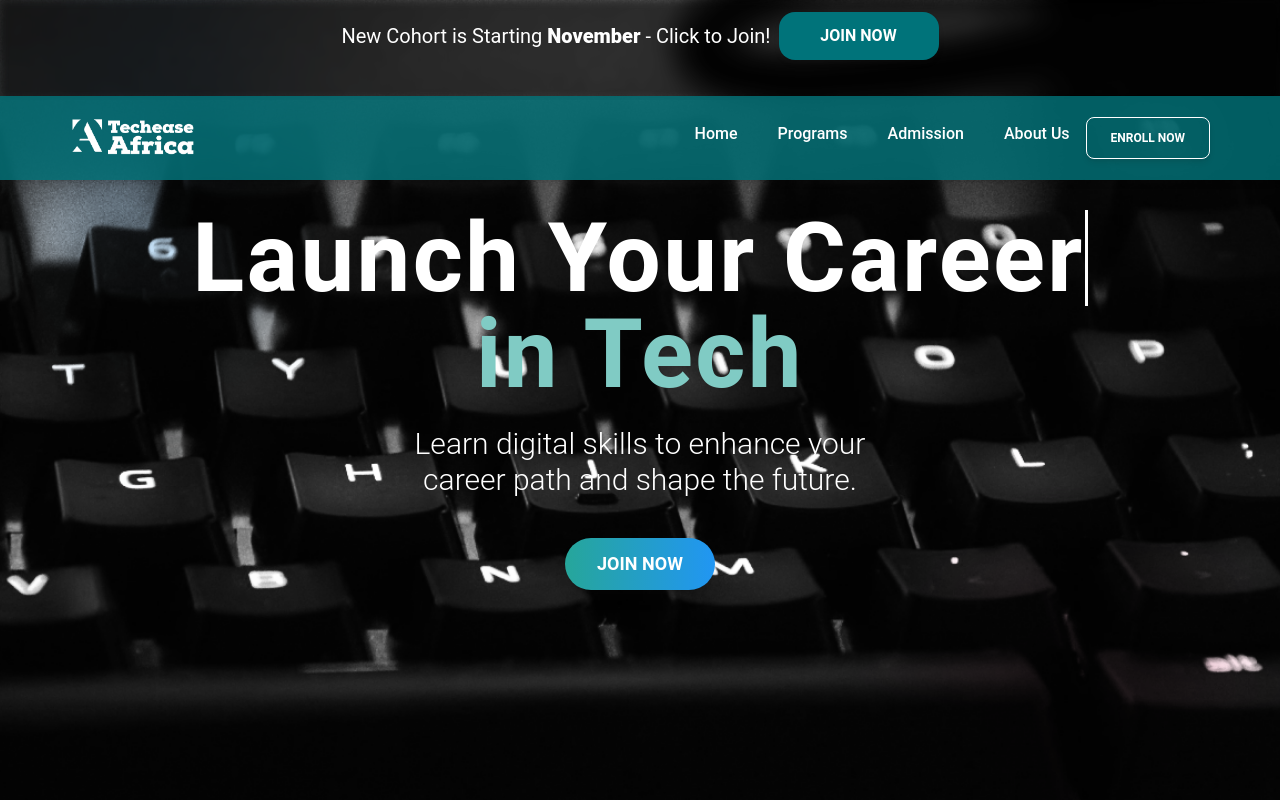
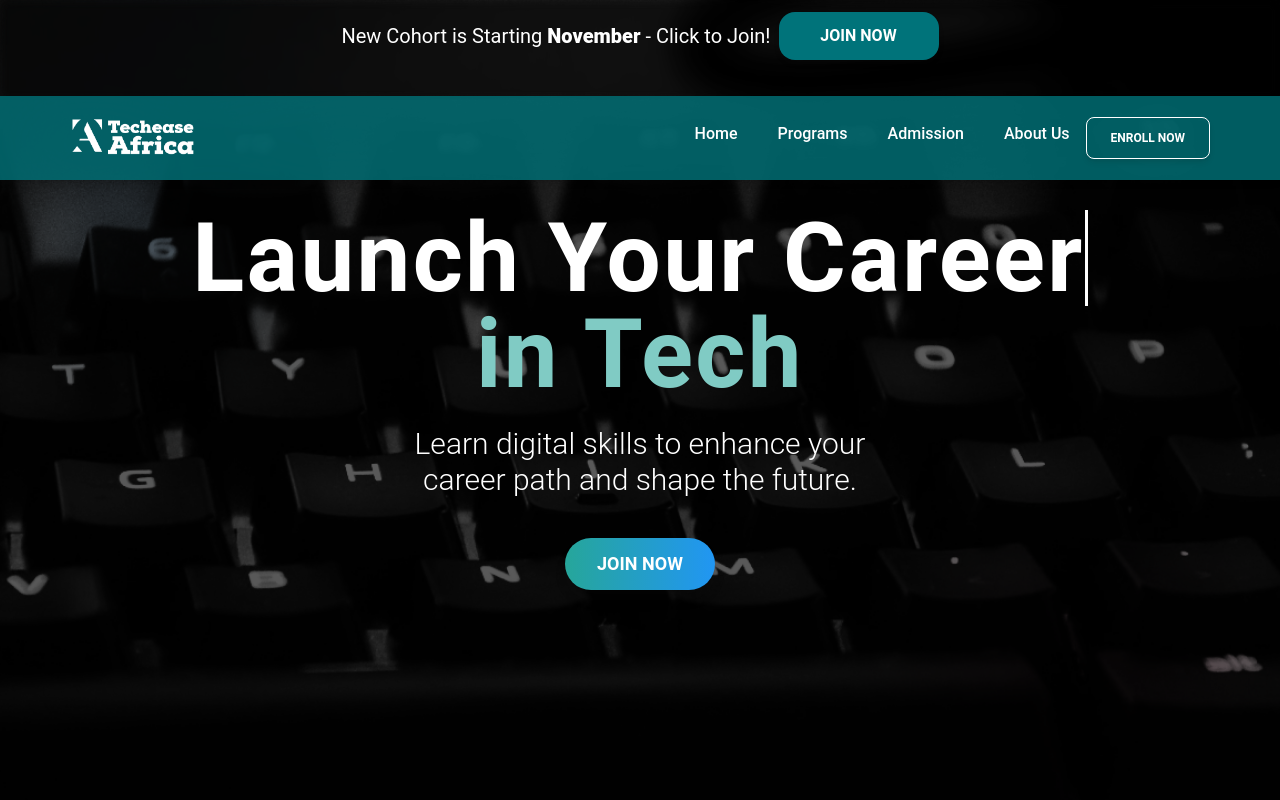
Before and after one commit to CobbyElsonfx/TechEaseAfrica, a React (Vite) app: page / in a window 1280 px wide. Shown: the top 800 px of the page. Built offline with nearby package versions, Linux system fonts and the light colour scheme.

Commit message:
added new changes

```diff
--- a/src/components/hero.jsx
+++ b/src/components/hero.jsx
@@ -2,16 +2,20 @@ import { Button } from "@material-tailwind/react";
 
 const Hero = () => {
   return (
-    <div className="hero overflow-hidden bg-gradient-to-r from-teal-400 via-blue-500 to-indigo-600 min-h-screen flex flex-col justify-center items-center">
+    <div className="hero overflow-hidden relative bg-gradient-to-r from-teal-400 via-blue-500 to-indigo-600 min-h-screen flex flex-col justify-center items-center">
       {/* Abstract Shapes for Creativity */}
       <div className="absolute w-56 h-96 bg-blue-300 rounded-full mix-blend-multiply filter blur-3xl opacity-30 animate-pulse -top-10 left-10"></div>
       <div className="absolute w-80 h-80 bg-pink-300 rounded-full mix-blend-multiply filter blur-3xl opacity-30 animate-pulse -bottom-20 right-10"></div>
 
+      {/* Background Overlay */}
+      <div className="absolute inset-0 bg-black opacity-65 z-0"></div>
+
+      {/* Hero Content */}
       <div className="hero-content text-center relative z-10 p-4">
         <div className="animate-fade-in-up">
           <h1 className="text-4xl sm:text-6xl lg:text-8xl font-bold text-white leading-tight tracking-wide">
             <span className="block font-semibold px-3 md:p-0 animate-type-writer">Launch Your Career</span>
-            <span className="block text-teal-200  md:p-0 ">in Tech</span>
+            <span className="block text-teal-200 md:p-0">in Tech</span>
           </h1>
           <p className="py-6 px-[2rem] md:px-0 text-lg sm:text-2xl lg:text-3xl text-white font-light max-w-lg mx-auto">
             Learn digital skills to enhance your career path and shape the future.
```
